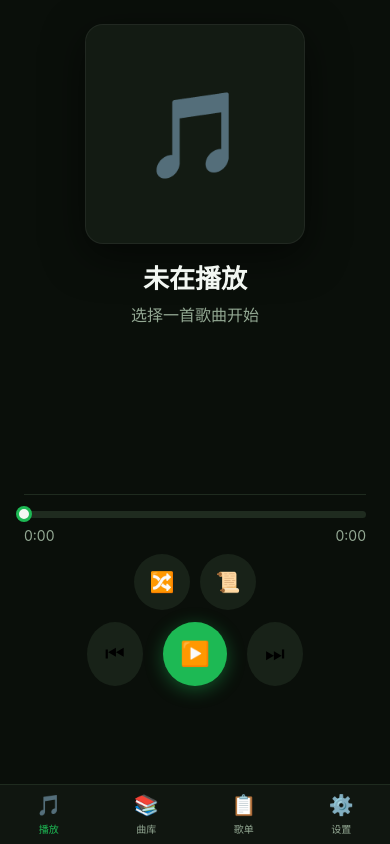
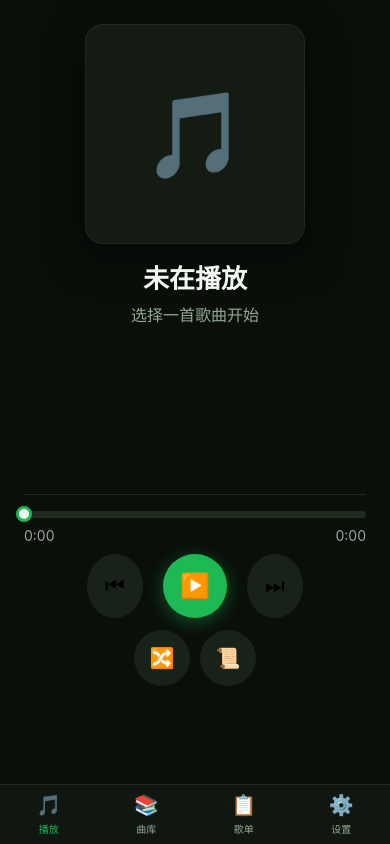
Before and after one commit to ColaCoooool/incar_music, a Vue app in the folder frontend/: page / in a window 390 px wide. Built offline with nearby package versions, Linux system fonts and the light colour scheme.

Commit message:
style(frontend): center transport controls regardless of quick actions

```diff
--- a/frontend/src/styles/main.css
+++ b/frontend/src/styles/main.css
@@ -373,6 +373,7 @@ body {
 }
 
 .player-buttons {
+  position: relative;
   display: flex;
   align-items: center;
   justify-content: space-between;
@@ -404,15 +405,23 @@ body {
 }
 
 .transport-controls {
+  position: absolute;
+  left: 50%;
+  transform: translateX(-50%);
   display: flex;
   align-items: center;
   justify-content: center;
   gap: 20px;
-  flex: 1;
 }
 
 @media (max-width: 767px) {
   .player-buttons { flex-wrap: wrap; justify-content: center; }
+  .transport-controls {
+    position: static;
+    transform: none;
+    width: 100%;
+    order: -1;
+  }
 }
 
 /* ─── Queue Panel ───────────────────────────────────────────── */
```
